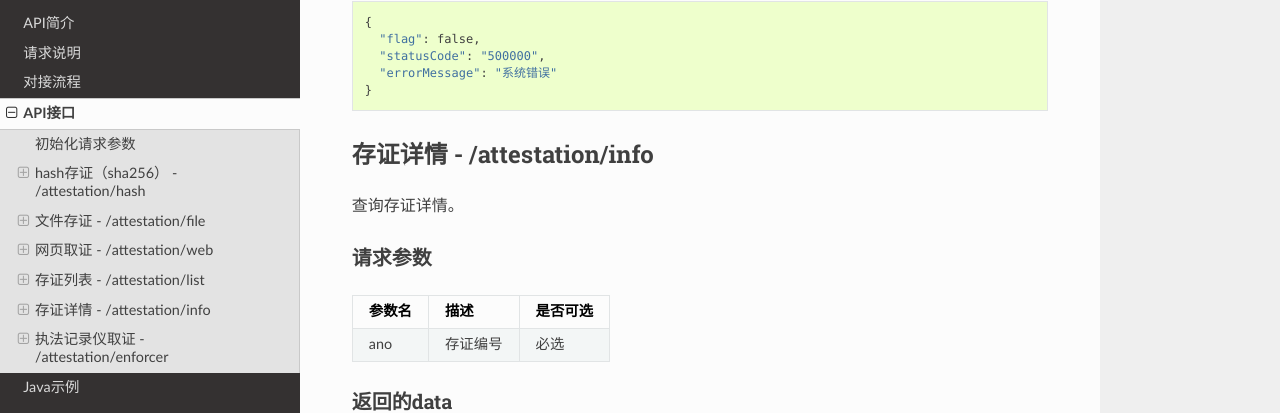
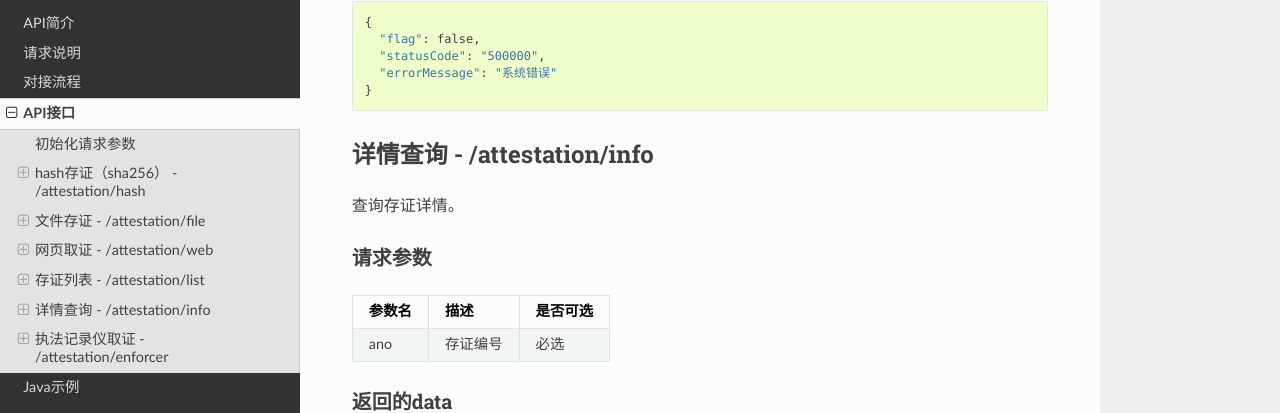
Before and after one commit to kurohayan/gzc-doc, a Sphinx documentation site: the page built from docs/source/api.rst, in a window 1280 px wide and 900 px high, scrolled down 6795 px. Shown: the part 122-535 px from the top of the window. Built offline with Sphinx 7.4.7 and the Read the Docs theme 2.0.0, drawn with Linux system fonts in a browser that asks for light colours.

Commit message:
取证名称

```diff
--- a/docs/source/api.rst
+++ b/docs/source/api.rst
@@ -340,7 +340,7 @@ b.接口调用失败，则返回JSON数据示例为：::
       "errorMessage": "系统错误"
     }
 
-存证详情 - /attestation/info
+详情查询 - /attestation/info
 ----------------------
 
 查询存证详情。
```
